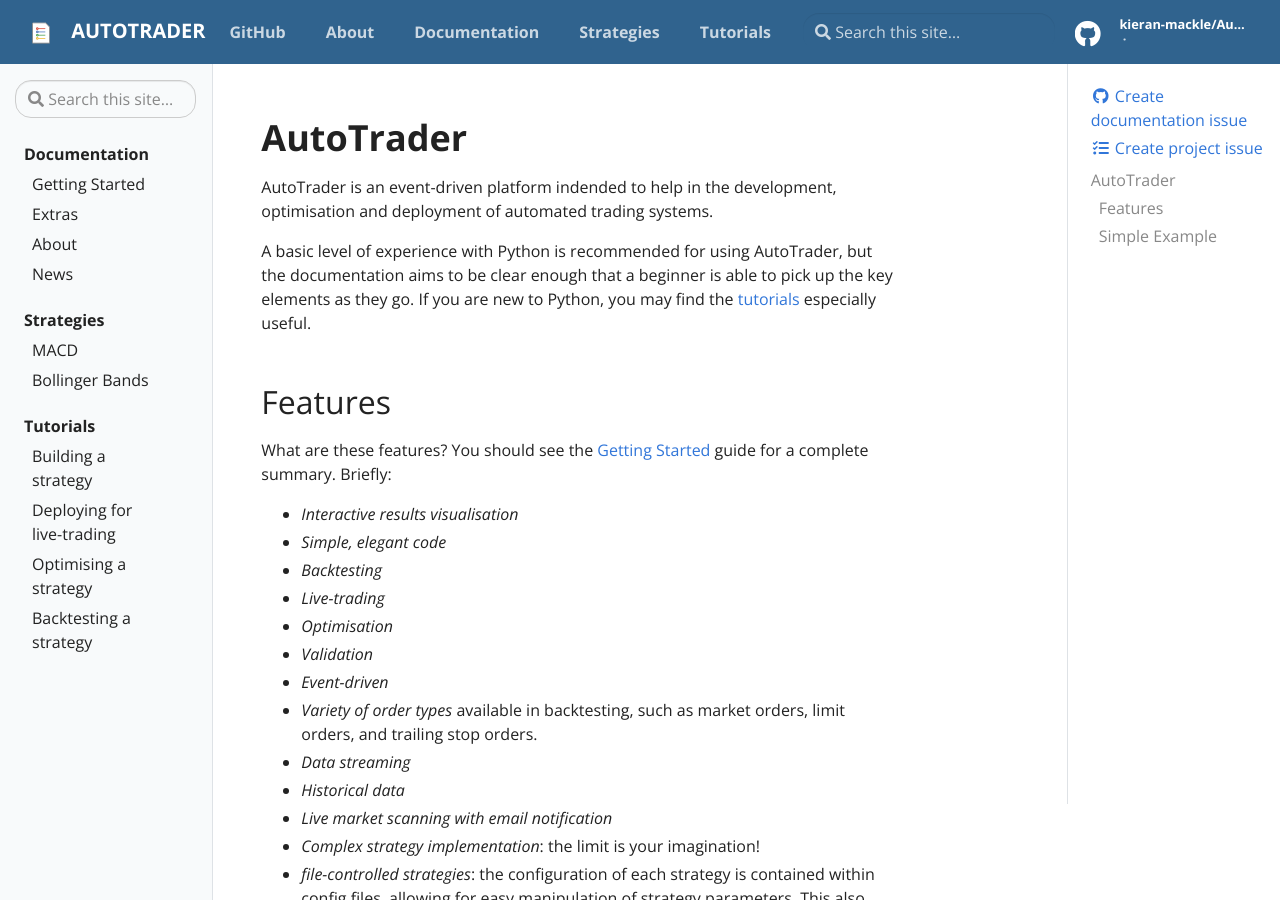
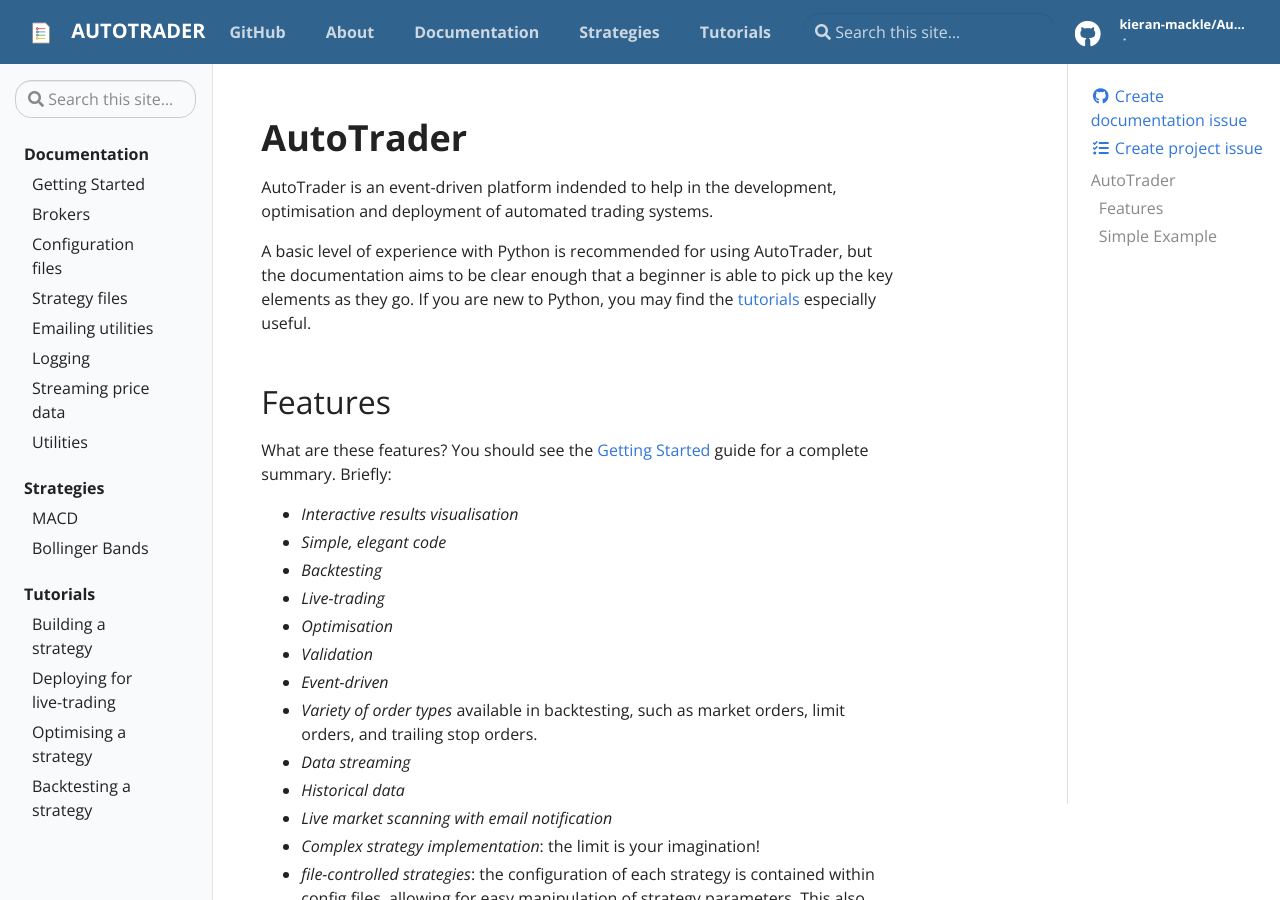
Before and after one commit to kieran-mackle/AutoTrader, a Jekyll site: the page built from docs/pages/index.md, in a window 1280 px wide and 900 px high. Built offline with Jekyll 4.4.1, drawn with Linux system fonts in a browser that asks for light colours.

Commit message:
Update toc.yml

```diff
--- a/docs/_data/toc.yml
+++ b/docs/_data/toc.yml
@@ -3,24 +3,20 @@
   links:
     - title: "Getting Started"
       url: "docs/getting-started"
-      children:
-        - title: Features
-          url: "docs/getting-started#getting-started"
-        - title: Development
-          url: "docs/getting-started#development"
-        - title: Customization
-          url: "docs/getting-started#customization"
-    - title: "Extras"
+    - title: "Brokers"
       url: "docs/extras"
-      children:
-        - title: Quizzes
-          url: "docs/extras/example-quiz"
-        - title: Tags Page
-          url: "tags"
-    - title: "About"
+    - title: "Configuration files"
       url: "about"
-    - title: "News"
+    - title: "Strategy files"
       url: "news"
+    - title: "Emailing utilities"
+      url: "news"
+    - title: "Logging"
+      url: "logging"
+    - title: "Streaming price data"
+      url: "streaming"
+    - title: "Utilities"
+      url: "lib"
 
 - title: "Strategies"
   url: "strategies"
```
